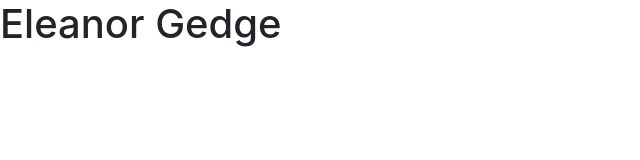
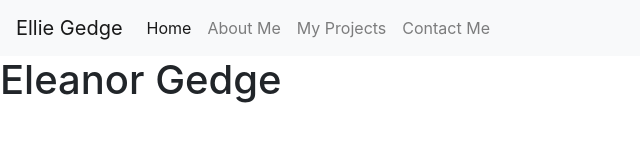
Before and after one commit to eleanorgedge/EG-Responsive-Portfolio-Project, a plain HTML site: page home.html in a window 1280 px wide. Shown: the whole page, without its empty margins (0-640 px from the left). Drawn offline with nearby package versions, Linux system fonts and the light colour scheme.

Commit message:
added nav bar to HTML

```diff
--- a/home.html
+++ b/home.html
@@ -25,6 +25,23 @@
 
 </head>
 <body>
+  <nav class="navbar sticky-top navbar-expand-md navbar-light bg-light">
+    <a class="navbar-brand" href="/index.html">Ellie Gedge</a>
+    <button class="navbar-toggler" type="button" data-toggle="collapse" data-target="#navbarNavAltMarkup"
+      aria-controls="navbarNavAltMarkup" aria-expanded="false" aria-label="Toggle navigation">
+      <span class="navbar-toggler-icon"></span>
+    </button>
+    <div class="collapse navbar-collapse" id="navbarNavAltMarkup">
+      <div class="navbar-nav">
+        <a class="nav-item nav-link active" href="../index.html">Home </a>
+        <a class="nav-item nav-link" href="/about/about.html">About Me</a>
+        <a class="nav-item nav-link" href="/projects/projects.html">My Projects</a>
+        <a class="nav-item nav-link" href="/contact/contact.html">Contact Me</a>
+      </div>
+    </div>
+  </nav>
+
+
   <h1>Eleanor Gedge</h1>
 </body>
 </html>
```
